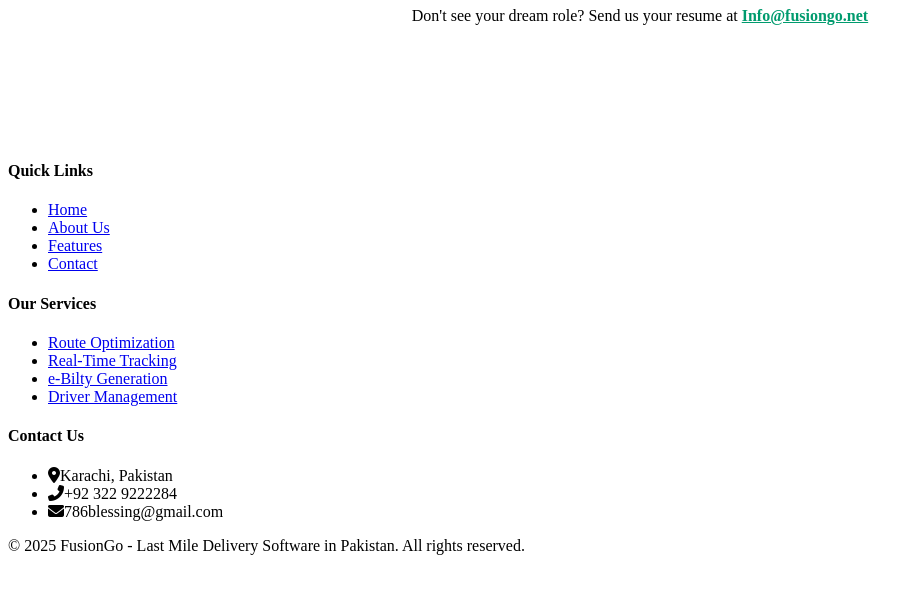
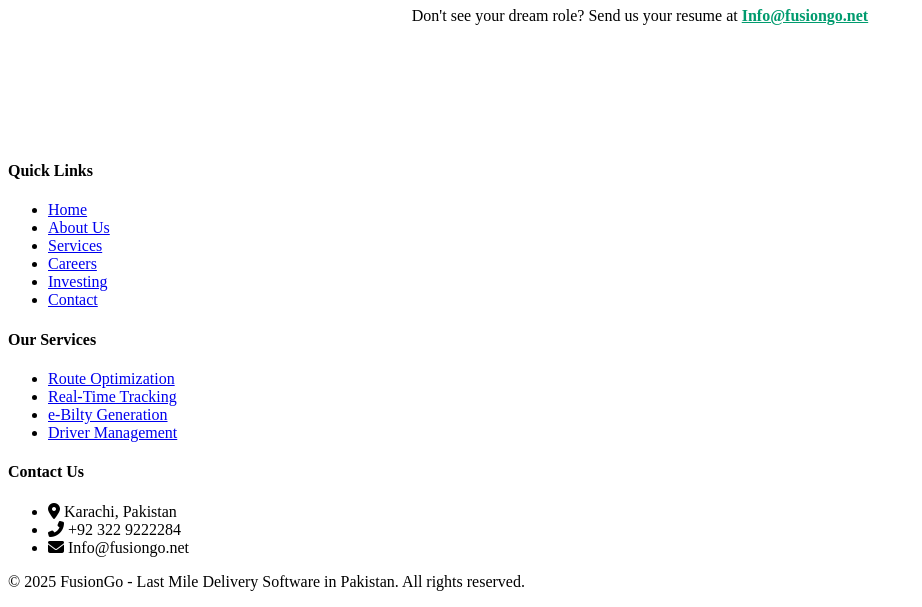
Before and after one commit to Maham-Waseem-123/FusionGO, a Flask app: page /careers in a window 1280 px wide. Shown: the part 1978-2585 px from the top of the page, without its empty margins (0-922 px from the left). Before the commit the page ends 2533 px from the top, so only its background shows below. Run offline with Flask 3, Linux system fonts and the light colour scheme.

Commit message:
Update base.html

```diff
--- a/templates/base.html
+++ b/templates/base.html
@@ -55,7 +55,7 @@
         {% block content %}{% endblock %}
     </main>
 
-    <!-- Footer -->
+   <!-- Footer -->
     <footer>
         <div class="container">
             <div class="footer-grid">
@@ -64,10 +64,14 @@
                     <ul class="footer-links">
                         <li><a href="/">Home</a></li>
                         <li><a href="/about">About Us</a></li>
-                        <li><a href="/services">Features</a></li>
+                        <li><a href="/services">Services</a></li>
+                        <li><a href="/careers">Careers</a></li>
+                        <li><a href="/investing">Investing</a></li>
                         <li><a href="/contact">Contact</a></li>
                     </ul>
                 </div>
+
+                <!-- Additional Footer Columns (you can duplicate or modify these as needed) -->
                 <div class="footer-col">
                     <h4>Our Services</h4>
                     <ul class="footer-links">
@@ -77,15 +81,26 @@
                         <li><a href="#">Driver Management</a></li>
                     </ul>
                 </div>
+
                 <div class="footer-col">
                     <h4>Contact Us</h4>
                     <ul class="footer-contact">
-                        <li><i class="fas fa-map-marker-alt"></i><span>Karachi, Pakistan</span></li>
-                        <li><i class="fas fa-phone-alt"></i><span>+92 322 9222284</span></li>
-                        <li><i class="fas fa-envelope"></i><span>786blessing@gmail.com</span></li>
+                        <li>
+                            <i class="fas fa-map-marker-alt"></i>
+                            <span>Karachi, Pakistan</span>
+                        </li>
+                        <li>
+                            <i class="fas fa-phone-alt"></i>
+                            <span>+92 322 9222284</span>
+                        </li>
+                        <li>
+                            <i class="fas fa-envelope"></i>
+                            <span>Info@fusiongo.net</span>
+                        </li>
                     </ul>
                 </div>
             </div>
+
             <div class="copyright">
                 <p>&copy; 2025 FusionGo - Last Mile Delivery Software in Pakistan. All rights reserved.</p>
             </div>
```
